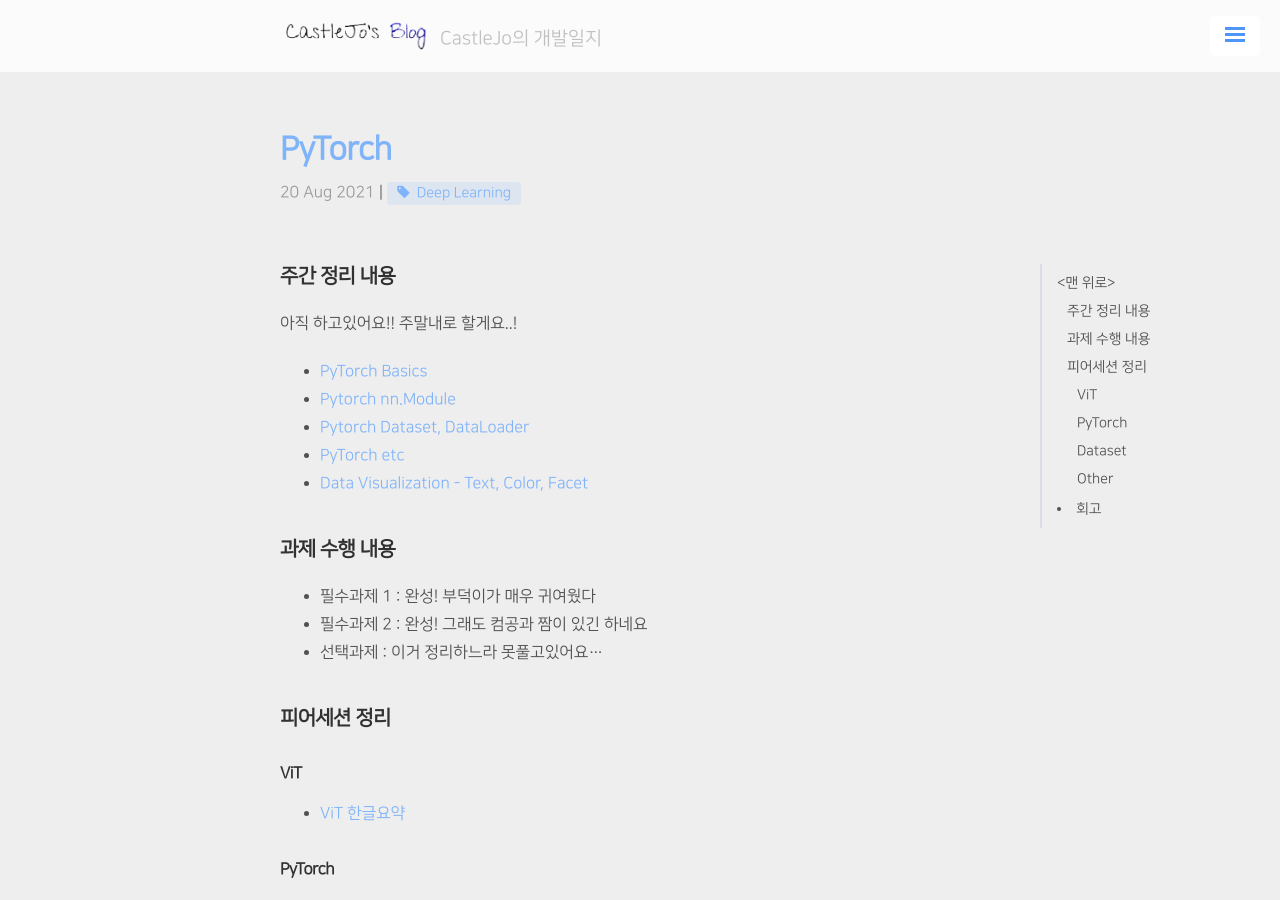
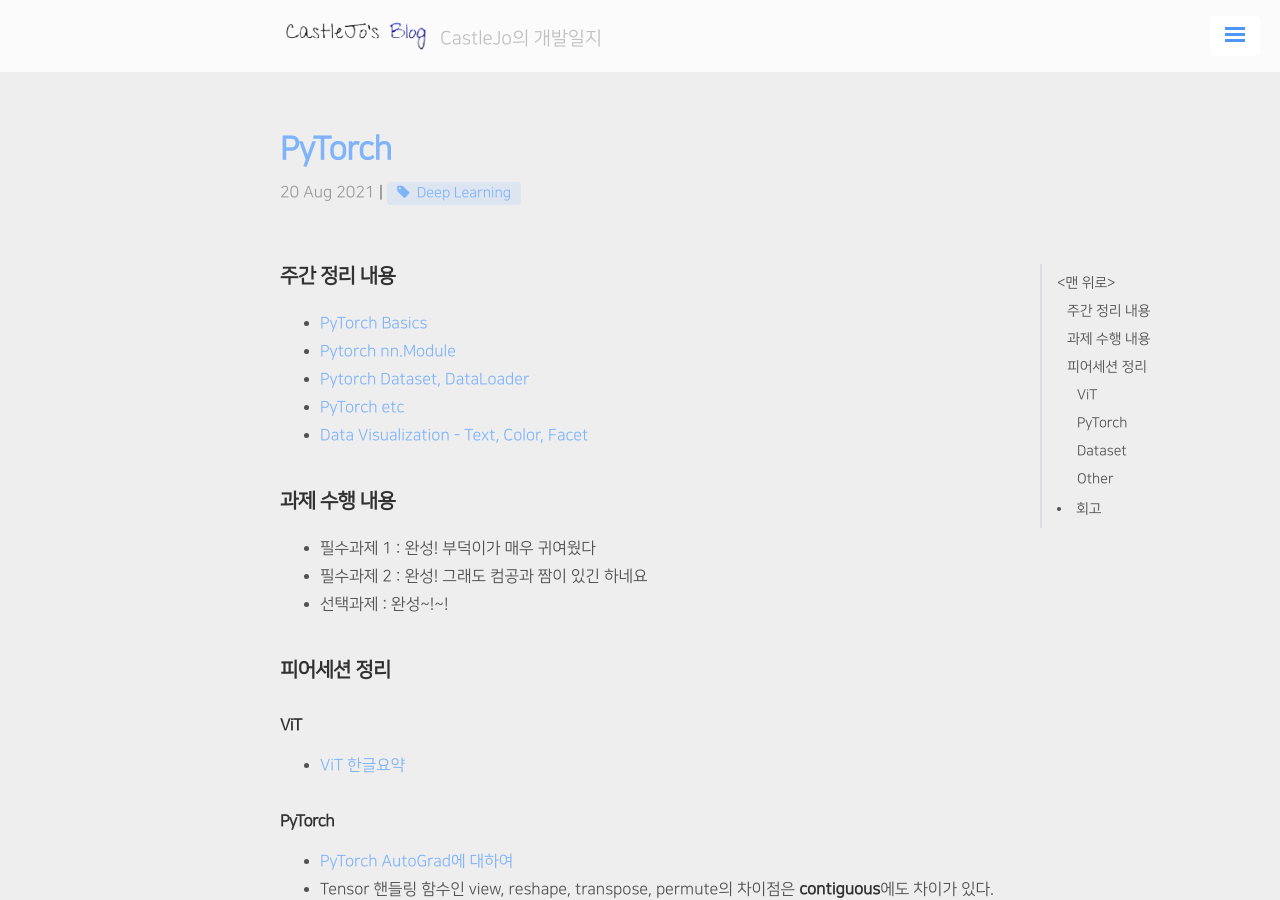
Before and after one commit to ukcastle/ukcastle.github.io, a Jekyll site: the page built from _posts/Boostcamp/2021-08-20-w3.md, in a window 1280 px wide and 900 px high. Built offline with Jekyll 4.4.1, drawn with Linux system fonts in a browser that asks for light colours; nearby versions of some CDN libraries; a script that is not in the unit is left out; comment, search, counter and statistics services are not loaded.

Commit message:
chore: 지우는거 깜빡..

```diff
--- a/_posts/Boostcamp/2021-08-20-w3.md
+++ b/_posts/Boostcamp/2021-08-20-w3.md
@@ -7,18 +7,18 @@ tag: [Deep Learning]
 
 ## 주간 정리 내용
 
-아직 하고있어요!! 주말내로 할게요..!
 - [PyTorch Basics](https://ukcastle.github.io/bc/2021/08/17/w3d2/)
 - [Pytorch nn.Module](https://ukcastle.github.io/bc/2021/08/18/w3d3/)
 - [Pytorch Dataset, DataLoader](https://ukcastle.github.io/bc/2021/08/19/w3d4/)
 - [PyTorch etc](https://ukcastle.github.io/bc/2021/08/20/w3d5/)
 - [Data Visualization - Text, Color, Facet](https://ukcastle.github.io/bc/2021/08/20/w3d5_2/)
 
+
 ## 과제 수행 내용
 
 - 필수과제 1 : 완성! 부덕이가 매우 귀여웠다
 - 필수과제 2 : 완성! 그래도 컴공과 짬이 있긴 하네요
-- 선택과제 : 이거 정리하느라 못풀고있어요...
+- 선택과제 : 완성~!~!
 
 ## 피어세션 정리
 
```
